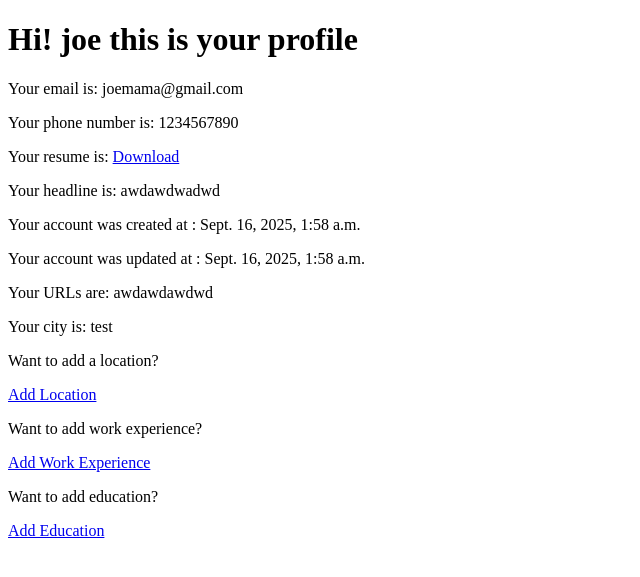
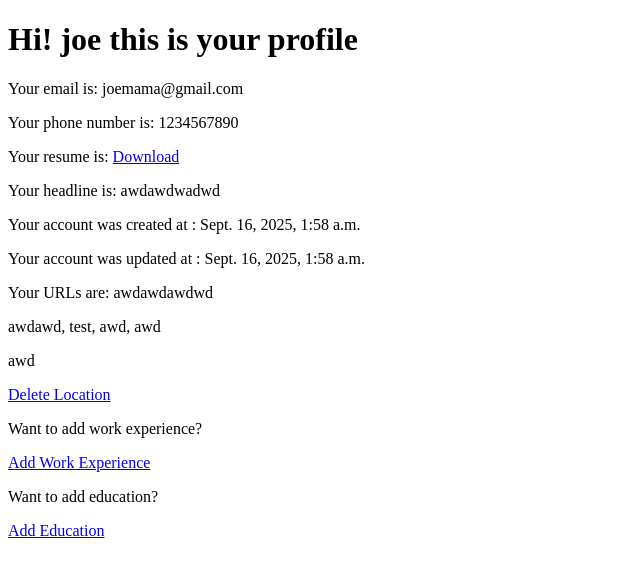
Before and after one commit to sehaparkk/project-prototype, a Django app: a page that uses geohire/jobseeker/templates/jobseeker/profile.html in a window 1280 px wide. Shown: the top 577 px of the page, without its empty margins (0-640 px from the left). Run offline with Django 5.2, Linux system fonts and the light colour scheme; data comes from the database, SQL or seed files in the repository; both versions use the stored data as it was after the commit; data that the repository does not hold is empty.

Commit message:
Added  deletions and protections
Errors from trying to create a second location are protected against and
created elements can be deleted by pressing a button.

```diff
--- a/geohire/jobseeker/templates/jobseeker/profile.html
+++ b/geohire/jobseeker/templates/jobseeker/profile.html
@@ -25,13 +25,16 @@
         {% if jobseeker.urls %}
         <p> Your URLs are: {{ jobseeker.urls }}</p>
         {% endif %}
-        {% if jobseeker.location.city %}
-        <p>Your city is: {{ jobseeker.location.city }}</p>
+        {% if jobseeker.location %}
+        <p>{{ jobseeker.location.street_address}}, {{ jobseeker.location.city }}, {{ jobseeker.location.state }}, {{ jobseeker.location.zip_code }}</p>
+        <p> {{jobseeker.location.country}}</p>
+        <a href="{% url 'delete_location' jobseeker.location.pk %}">Delete Location</a>
         {% endif %}
         {% for work in jobseeker.work_experiences.all %}
         <h3>Work Experience:</h3>
         <p>{{ work.position }} at {{ work.company }} from {{ work.start_date }} to {{ work.end_date }}</p>
         <p>{{ work.description }}</p>
+        <a href="{% url 'delete_work_experience' work.pk %}">Delete Work Experience</a>
         {% endfor %}
         {% for edu in jobseeker.educations.all %}
         <h3>Education:</h3>
@@ -39,9 +42,12 @@
         <p>{{ edu.start_date }} - {{ edu.end_date }}</p>
         <p>{{ edu.GPA }}</p>
         <p>{{ edu.description }}</p>
+        <a href="{% url 'delete_education' edu.pk %}">Delete Education</a>
         {% endfor %}
+        {% if not jobseeker.location %}
         <p> Want to add a location?</p>
         <a href="{% url 'new_location' %}">Add Location</a>
+        {% endif %}
         <p> Want to add work experience?</p>
         <a href="{% url 'new_work_experience' %}">Add Work Experience</a>
         <p> Want to add education?</p>
--- a/geohire/jobseeker/urls.py
+++ b/geohire/jobseeker/urls.py
@@ -14,4 +14,7 @@ urlpatterns = [
     path('newLocation/', views.newLocation, name='new_location'),
     path('newWorkExperience/', views.newWorkExperience, name='new_work_experience'),
     path('newEducation/', views.newEducation, name='new_education'),
+    path('delete_location/<int:pk>/', views.delete_location, name='delete_location'),
+    path('delete_work_experience/<int:pk>/', views.delete_work_experience, name='delete_work_experience'),
+    path('delete_education/<int:pk>/', views.delete_education, name='delete_education'),
 ]
--- a/geohire/jobseeker/views.py
+++ b/geohire/jobseeker/views.py
@@ -47,6 +47,11 @@ def register(request):
 #create view for creating a new location
 @login_required
 def newLocation(request):
+    try:
+        if JobSeeker.objects.get(user=request.user).location:
+            return redirect('jobseeker_profile', slug=request.user.jobseeker.slug)
+    except userLocation.DoesNotExist:
+        pass
     if request.method == 'POST':
         form = locationForm(request.POST)
         if form.is_valid():
@@ -89,3 +94,22 @@ def newEducation(request):
 #basic login view, just renders the login HTML
 def login(request):
     return render(request, 'jobseeker/login.html')
+
+#deletion views
+@login_required
+def delete_location(request, pk):
+    location = get_object_or_404(userLocation, pk=pk, jobseeker__user=request.user)
+    location.delete()
+    return redirect('jobseeker_profile', slug=location.jobseeker.slug)
+
+@login_required
+def delete_work_experience(request, pk):
+    work = get_object_or_404(workExperience, pk=pk, jobseeker__user=request.user)
+    work.delete()
+    return redirect('jobseeker_profile', slug=work.jobseeker.slug)
+
+@login_required
+def delete_education(request, pk):
+    education = get_object_or_404(userEducation, pk=pk, jobseeker__user=request.user)
+    education.delete()
+    return redirect('jobseeker_profile', slug=education.jobseeker.slug)
```
Also changed, not shown: geohire/db.sqlite3.
